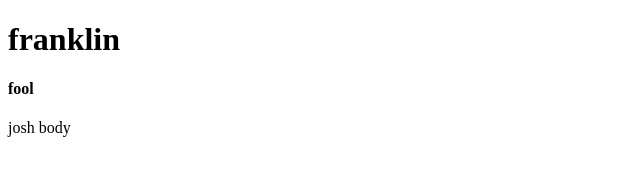
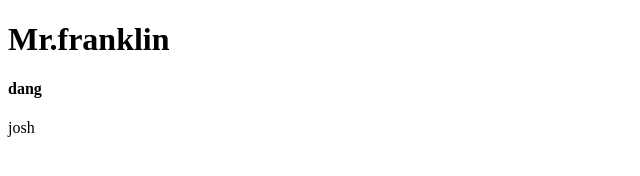
Before and after one commit to tylerudo/TylerUdovich, a plain HTML site: page index.html in a window 1280 px wide. Shown: the whole page, without its empty margins (0-640 px from the left). Drawn offline with Linux system fonts and the light colour scheme.

Commit message:
Update index.html

```diff
--- a/index.html
+++ b/index.html
@@ -6,8 +6,7 @@
     <title>Tyler</title>
   </head>
   <body>
-<h1>franklin</h1>
-<h4>fool</h4>
+<h1>Mr.franklin</h1>
+<h4>dang</h4>
   </body>josh
-body
 </html>
```
